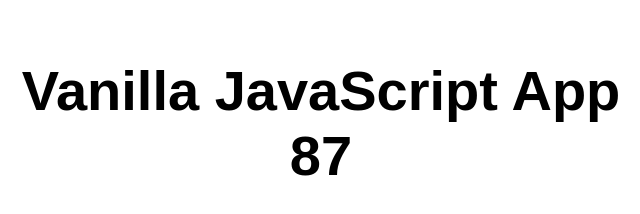
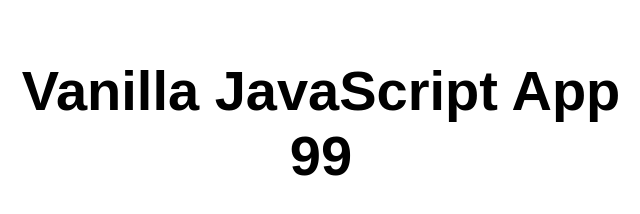
Before and after one commit to thomasgauvin/swa-vanilla-basic, a website: page src/index.html in a window 1280 px wide. Shown: the full height of the page, 319-959 px from the left. Drawn offline with Linux system fonts and the light colour scheme.

Commit message:
changed number in index.html

```diff
--- a/src/index.html
+++ b/src/index.html
@@ -10,7 +10,7 @@
 
 <body>
   <main>
-    <h1>Vanilla JavaScript App 87</h1>
+    <h1>Vanilla JavaScript App 99</h1>
   </main>
 </body>
 
```
